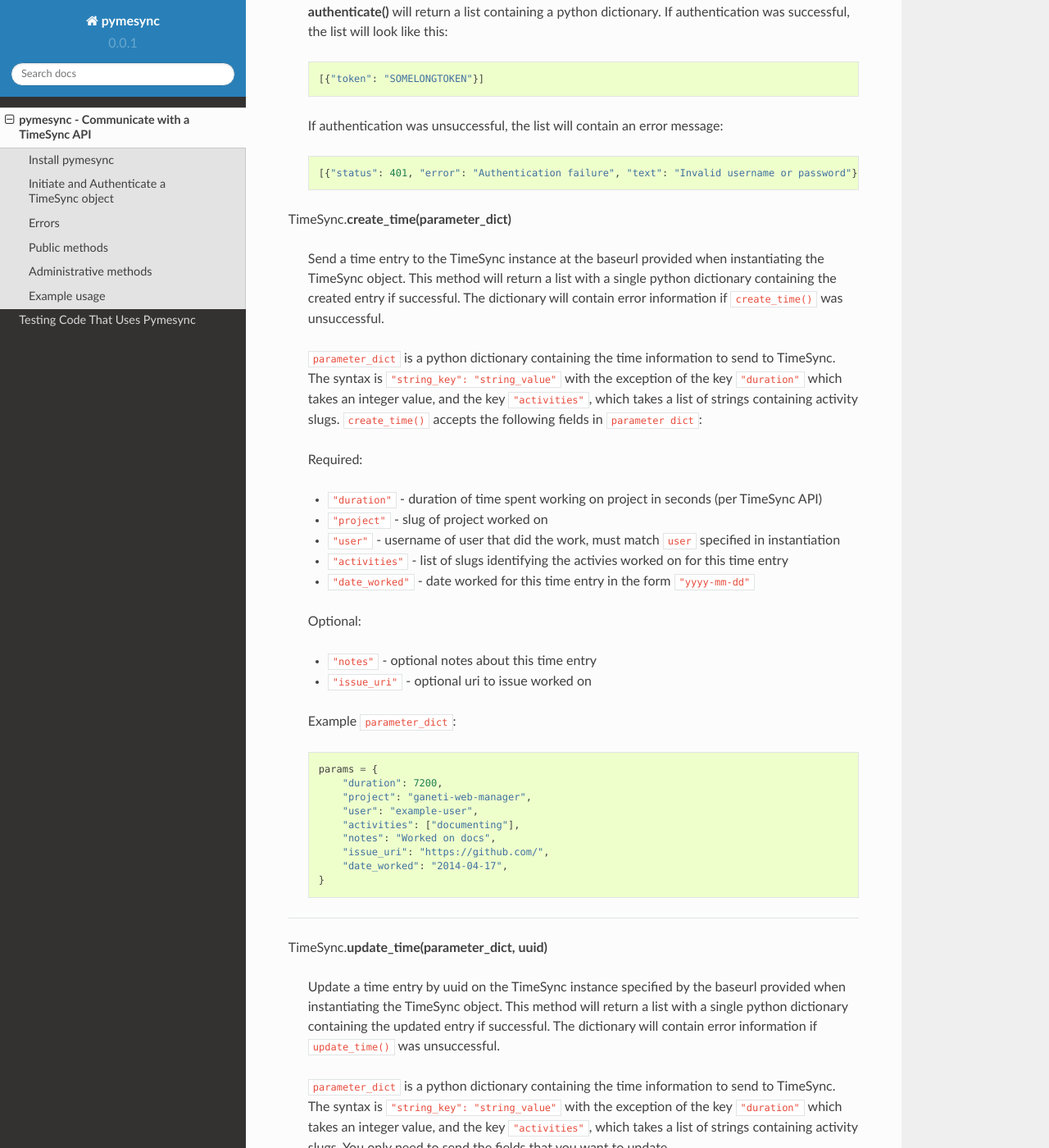
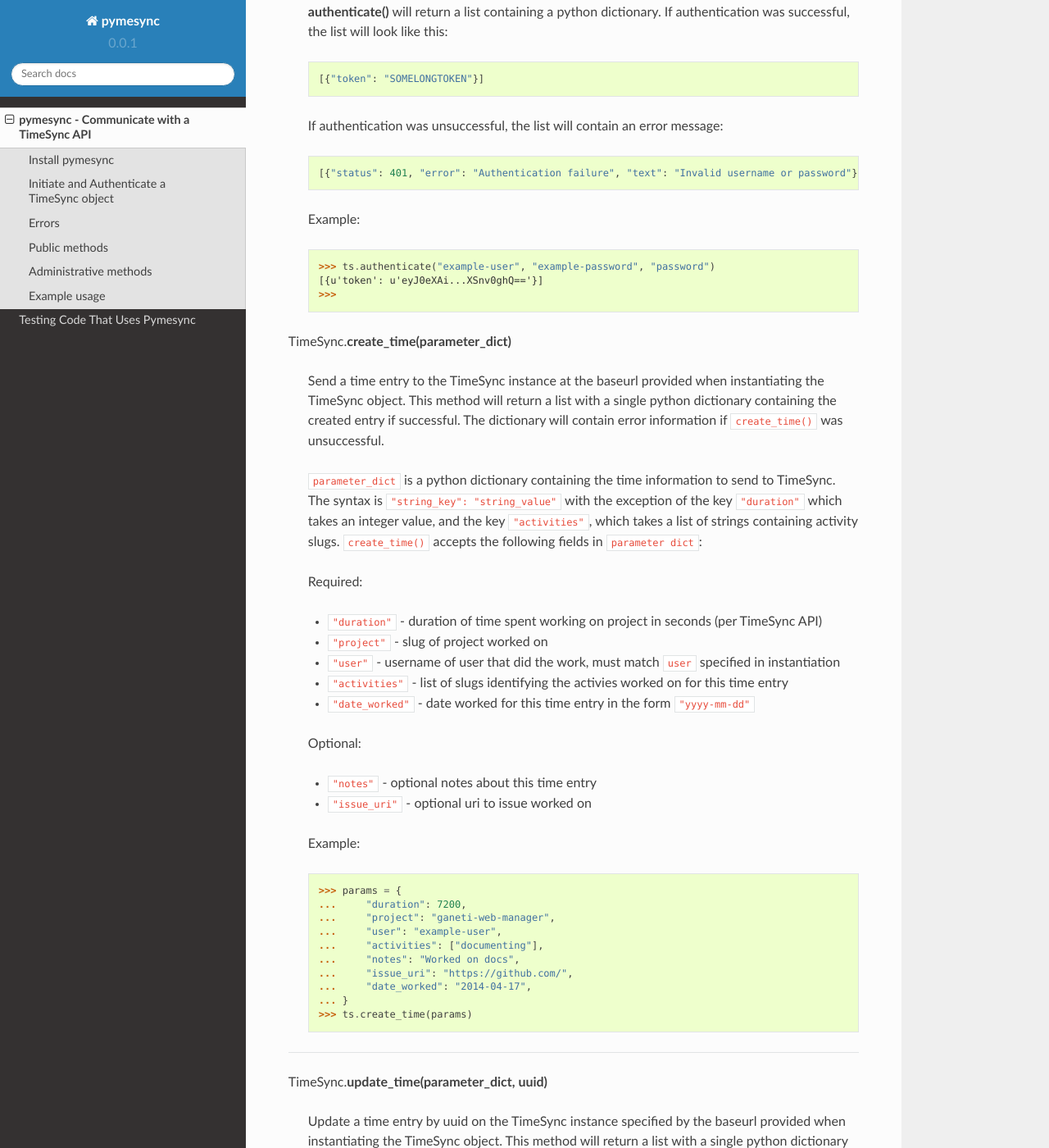
Before and after one commit to osuosl/pymesync, a Sphinx documentation site: the page built from docs/source/usage.rst, in a window 1280 px wide and 1400 px high, scrolled down 3443 px. Shown: the whole window at 82% size. Built offline with Sphinx 7.4.7 and the Read the Docs theme 2.0.0, drawn with Linux system fonts in a browser that asks for light colours.

Commit message:
Initial usage work

```diff
--- a/docs/source/usage.rst
+++ b/docs/source/usage.rst
@@ -154,8 +154,9 @@
 
     ``password`` is a string containing the user's password
 
-    ``auth_type`` is a string containing the type of authentication your TimeSync
-    implementation uses for login, such as ``"password"``, or ``"ldap"``.
+    ``auth_type`` is a string containing the type of authentication your
+    TimeSync implementation uses for login, such as ``"password"``, or
+    ``"ldap"``.
 
     **authenticate()** will return a list containing a python dictionary. If
     authentication was successful, the list will look like this:
@@ -169,6 +170,14 @@
     .. code-block:: python
 
       [{"status": 401, "error": "Authentication failure", "text": "Invalid username or password"}]
+
+    Example:
+
+    .. code-block:: python
+
+      >>> ts.authenticate("example-user", "example-password", "password")
+      [{u'token': u'eyJ0eXAi...XSnv0ghQ=='}]
+      >>>
 
 TimeSync.\ **create_time(parameter_dict)**
 
@@ -201,19 +210,20 @@
     * ``"notes"`` - optional notes about this time entry
     * ``"issue_uri"`` - optional uri to issue worked on
 
-    Example ``parameter_dict``:
+    Example:
 
     .. code-block:: python
 
-      params = {
-          "duration": 7200,
-          "project": "ganeti-web-manager",
-          "user": "example-user",
-          "activities": ["documenting"],
-          "notes": "Worked on docs",
-          "issue_uri": "https://github.com/",
-          "date_worked": "2014-04-17",
-      }
+      >>> params = {
+      ...     "duration": 7200,
+      ...     "project": "ganeti-web-manager",
+      ...     "user": "example-user",
+      ...     "activities": ["documenting"],
+      ...     "notes": "Worked on docs",
+      ...     "issue_uri": "https://github.com/",
+      ...     "date_worked": "2014-04-17",
+      ... }
+      >>> ts.create_time(params)
 
 ------------------------------------------
 
```
